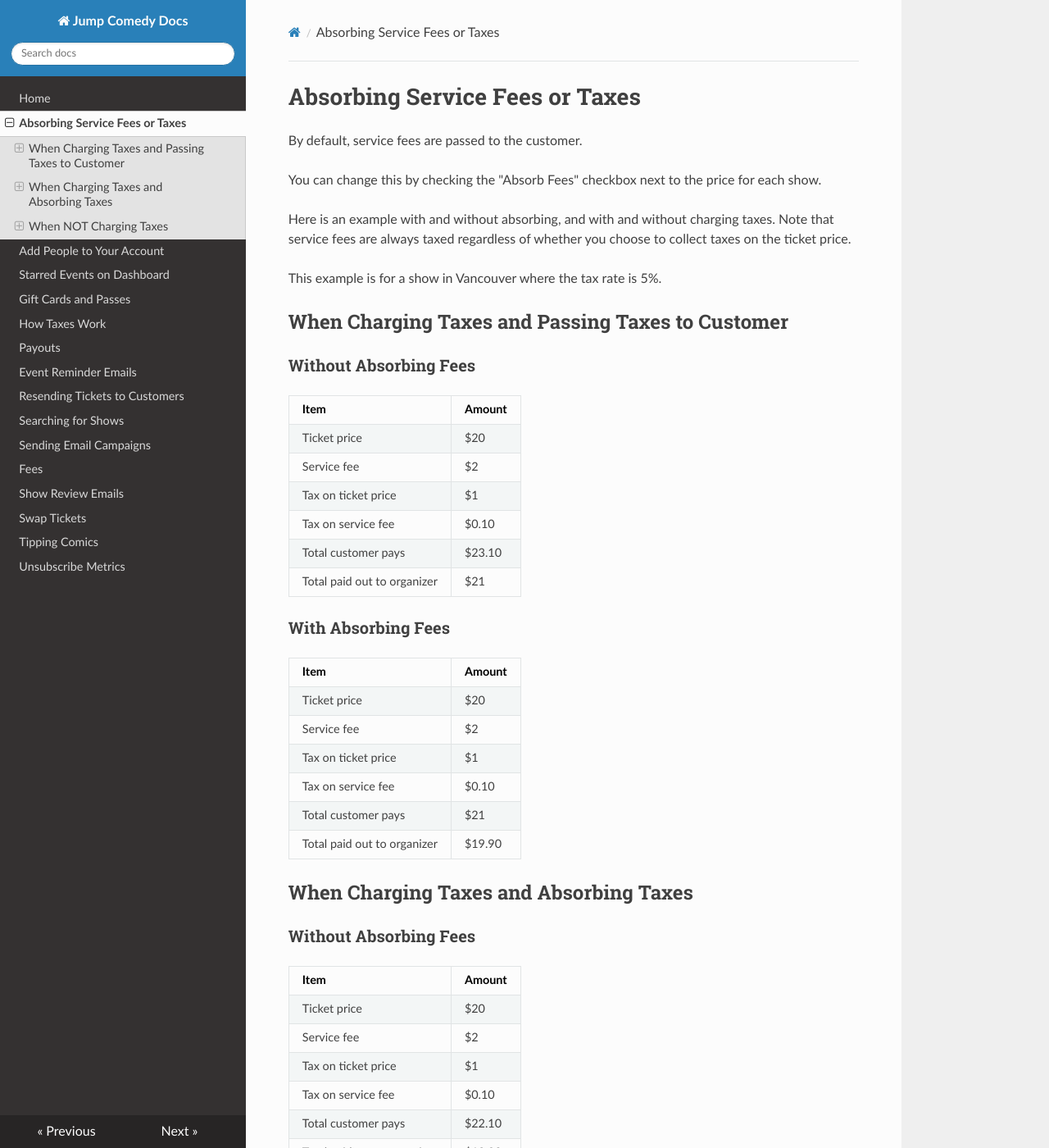
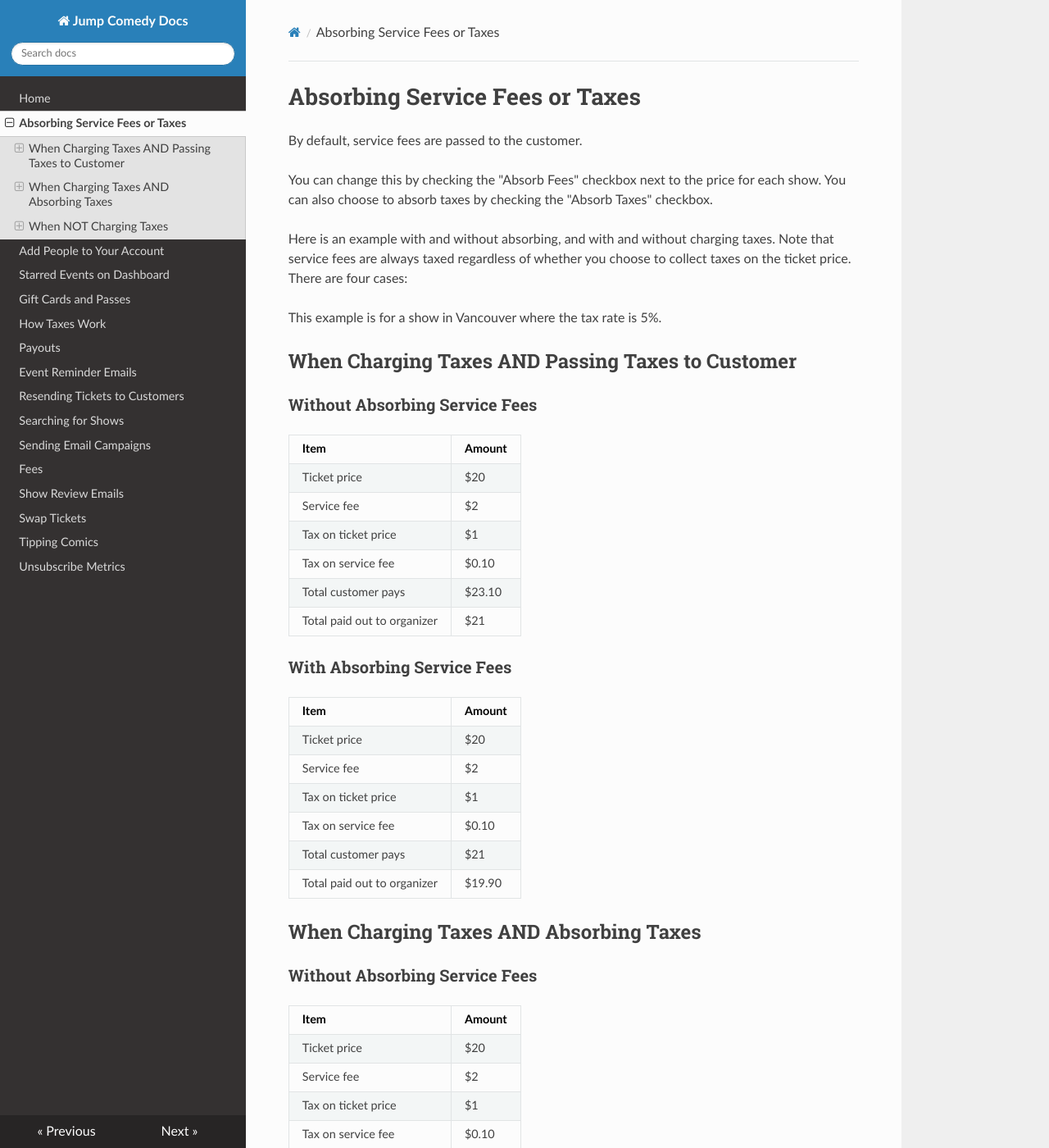
Before and after one commit to Jump-Comedy/jump-comedy-docs, an MkDocs documentation site: the page built from docs/absorb-service-fees-or-taxes.md, in a window 1280 px wide and 1400 px high. Shown: the whole window at 82% size. Built offline with MkDocs 1.6.1, drawn with Linux system fonts in a browser that asks for light colours; nearby versions of some CDN libraries; some of the changed text lies outside the part shown.

Commit message:
better titles

```diff
--- a/docs/absorb-service-fees-or-taxes.md
+++ b/docs/absorb-service-fees-or-taxes.md
@@ -2,16 +2,17 @@
 
 By default, service fees are passed to the customer.
 
-You can change this by checking the "Absorb Fees" checkbox next to the price for each show.
+You can change this by checking the "Absorb Fees" checkbox next to the price for each show. You can also choose
+to absorb taxes by checking the "Absorb Taxes" checkbox.
 
 Here is an example with and without absorbing, and with and without charging taxes. Note that service fees
-are always taxed regardless of whether you choose to collect taxes on the ticket price.
+are always taxed regardless of whether you choose to collect taxes on the ticket price. There are four cases:
 
 This example is for a show in Vancouver where the tax rate is 5%.
 
-## When Charging Taxes and Passing Taxes to Customer
+## When Charging Taxes AND Passing Taxes to Customer
 
-### Without Absorbing Fees
+### Without Absorbing Service Fees
 
 | Item | Amount |
 |------|--------|
@@ -22,7 +23,7 @@ This example is for a show in Vancouver where the tax rate is 5%.
 |Total customer pays | $23.10|
 |Total paid out to organizer | $21|
 
-### With Absorbing Fees
+### With Absorbing Service Fees
 
 | Item | Amount |
 |------|--------|
@@ -33,9 +34,9 @@ This example is for a show in Vancouver where the tax rate is 5%.
 |Total customer pays | $21|
 |Total paid out to organizer | $19.90|
 
-## When Charging Taxes and Absorbing Taxes
+## When Charging Taxes AND Absorbing Taxes
 
-### Without Absorbing Fees
+### Without Absorbing Service Fees
 
 | Item | Amount |
 |------|--------|
@@ -46,7 +47,7 @@ This example is for a show in Vancouver where the tax rate is 5%.
 |Total customer pays | $22.10 |
 |Total paid out to organizer | $18.90 |
 
-### With Absorbing Fees
+### With Absorbing Service Fees Fees
 
 | Item | Amount |
 |------|--------|
@@ -59,7 +60,7 @@ This example is for a show in Vancouver where the tax rate is 5%.
 
 ## When NOT Charging Taxes
 
-### Without Absorbing Fees
+### Without Absorbing Service Fees
 
 | Item | Amount |
 |------|--------|
@@ -70,7 +71,7 @@ This example is for a show in Vancouver where the tax rate is 5%.
 |Total customer pays | $22.10|
 |Total paid out to organizer | $20|
 
-### With Absorbing Fees
+### With Absorbing Service Fees
 
 | Item | Amount |
 |------|--------|
```
